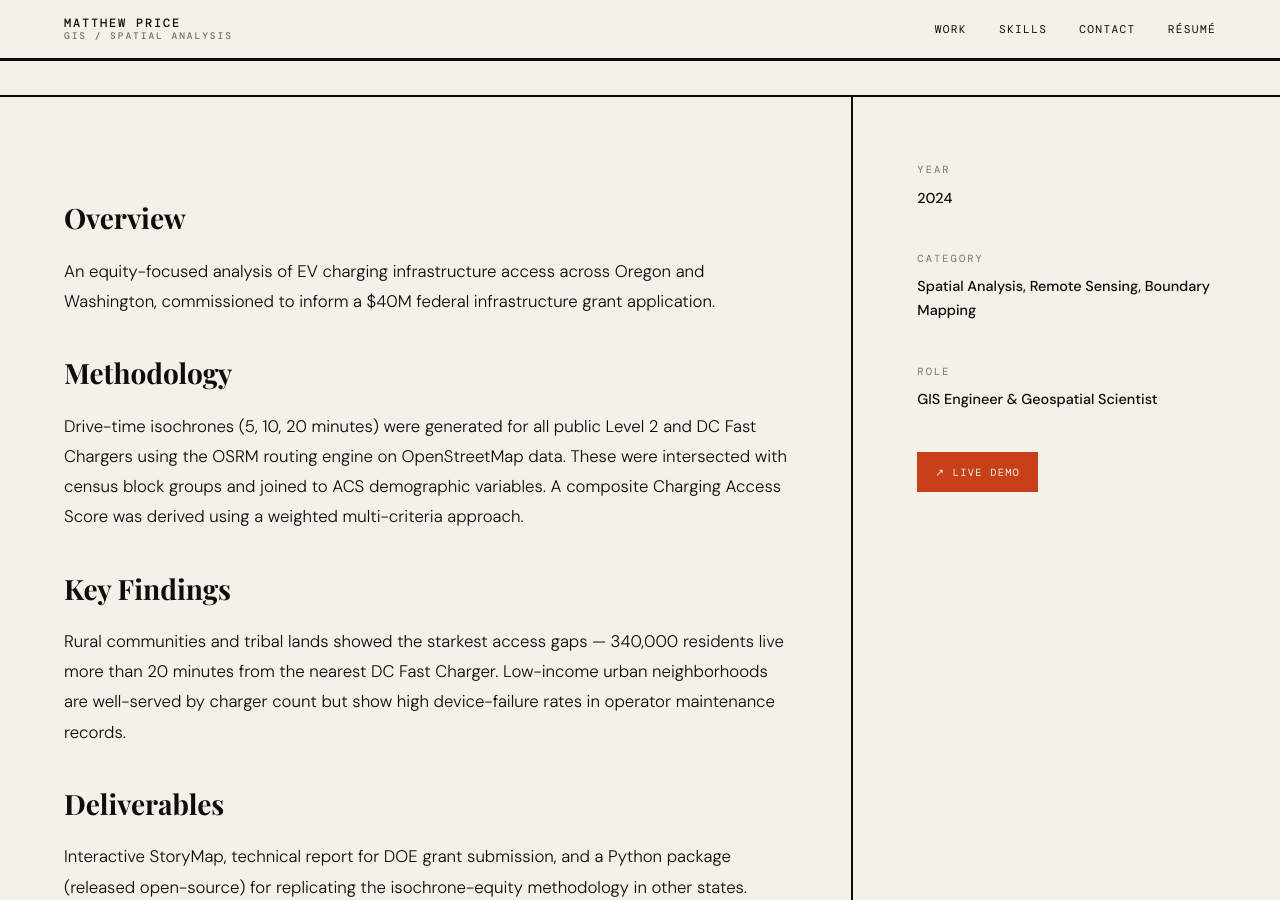
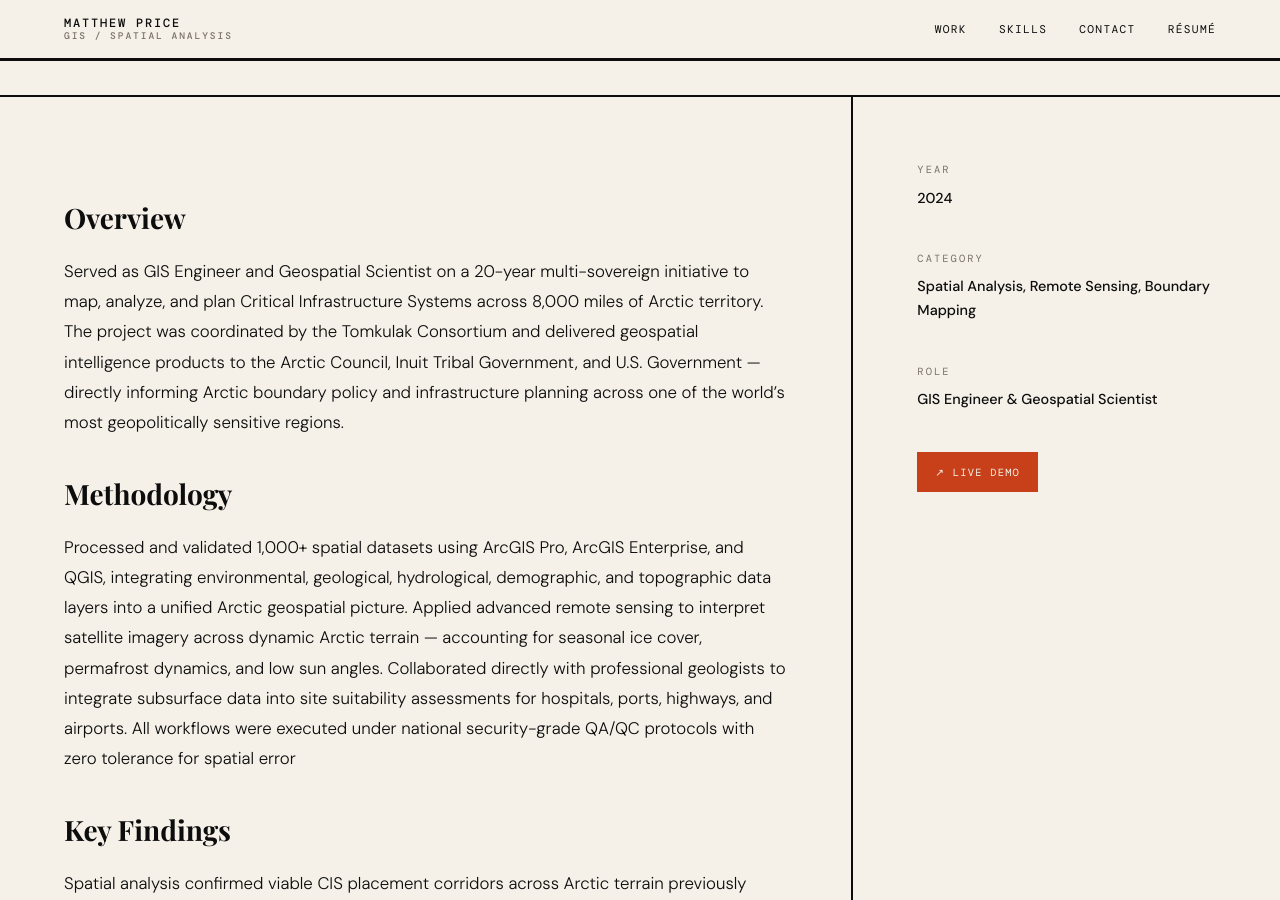
Before and after one commit to MPrice650/MPrice650.github.io, a Jekyll site: the page built from _projects/Arctic CIS Mapping.md, in a window 1280 px wide and 900 px high, scrolled down 618 px. Built offline with Jekyll 4.4.1, drawn with Linux system fonts in a browser that asks for light colours; some web fonts are replaced; some of the changed text lies outside the part shown.

Commit message:
Update Arctic CIS Mapping.md

```diff
--- a/_projects/Arctic CIS Mapping.md
+++ b/_projects/Arctic CIS Mapping.md
@@ -12,16 +12,16 @@ live_url: /arctic-cis-portfolio.html
 
 ## Overview
 
-An equity-focused analysis of EV charging infrastructure access across Oregon and Washington, commissioned to inform a $40M federal infrastructure grant application.
+Served as GIS Engineer and Geospatial Scientist on a 20-year multi-sovereign initiative to map, analyze, and plan Critical Infrastructure Systems across 8,000 miles of Arctic territory. The project was coordinated by the Tomkulak Consortium and delivered geospatial intelligence products to the Arctic Council, Inuit Tribal Government, and U.S. Government — directly informing Arctic boundary policy and infrastructure planning across one of the world's most geopolitically sensitive regions.
 
 ## Methodology
 
-Drive-time isochrones (5, 10, 20 minutes) were generated for all public Level 2 and DC Fast Chargers using the OSRM routing engine on OpenStreetMap data. These were intersected with census block groups and joined to ACS demographic variables. A composite Charging Access Score was derived using a weighted multi-criteria approach.
+Processed and validated 1,000+ spatial datasets using ArcGIS Pro, ArcGIS Enterprise, and QGIS, integrating environmental, geological, hydrological, demographic, and topographic data layers into a unified Arctic geospatial picture. Applied advanced remote sensing to interpret satellite imagery across dynamic Arctic terrain — accounting for seasonal ice cover, permafrost dynamics, and low sun angles. Collaborated directly with professional geologists to integrate subsurface data into site suitability assessments for hospitals, ports, highways, and airports. All workflows were executed under national security-grade QA/QC protocols with zero tolerance for spatial error
 
 ## Key Findings
 
-Rural communities and tribal lands showed the starkest access gaps — 340,000 residents live more than 20 minutes from the nearest DC Fast Charger. Low-income urban neighborhoods are well-served by charger count but show high device-failure rates in operator maintenance records.
+Spatial analysis confirmed viable CIS placement corridors across Arctic terrain previously unassessed at this resolution. Permafrost degradation modeling identified high-risk zones requiring adaptive infrastructure design across significant portions of the study area. Boundary determination outputs fed directly into Arctic Council treaty documentation, with findings influencing national policy positions for multiple sovereign nations. Indigenous land-use integration revealed critical spatial overlaps between proposed infrastructure corridors and Inuit traditional territories, reshaping siting recommendations in several regions.
 
 ## Deliverables
 
-Interactive StoryMap, technical report for DOE grant submission, and a Python package (released open-source) for replicating the isochrone-equity methodology in other states.
+Delivered validated spatial datasets, boundary determination reports, and site suitability assessments to the Arctic Council, Inuit Tribal Government, U.S. Government, and Tomkulak Consortium. Produced long-term environmental risk datasets for infrastructure lifecycle planning across the full 20-year horizon. All deliverables met national security compliance requirements and were formatted for direct integration into policy documentation and treaty-level decision-making processes.
```
